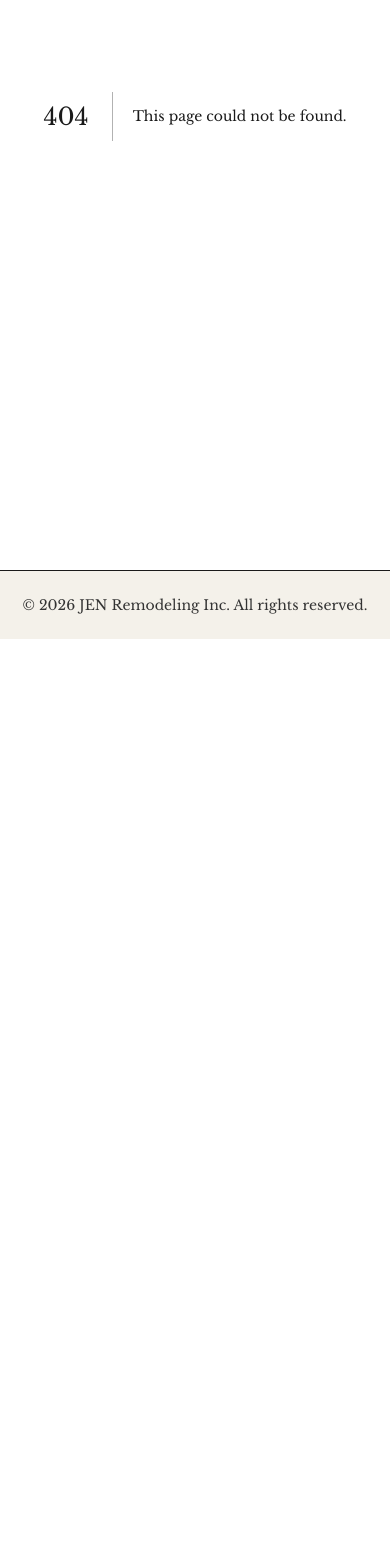
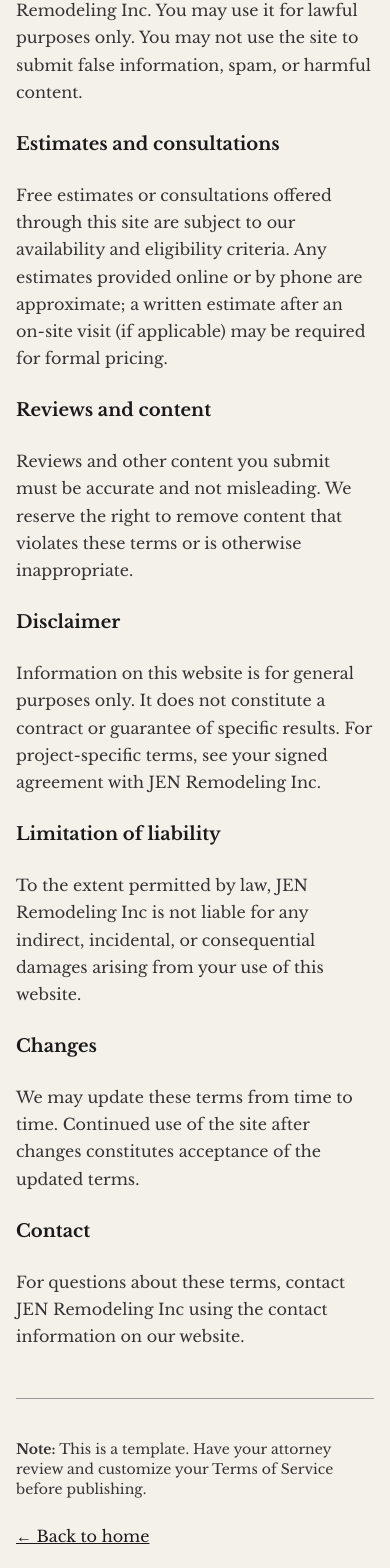
Before and after one commit to tin365/jen-remodeling-inc, a Next.js app: page /terms in a window 390 px wide. Before the commit this address had no page. Shown: the part 372-1940 px from the top of the page. Before the commit the page ends 1011 px from the top, so only its background shows below. Built offline with nearby package versions, Linux system fonts and the light colour scheme.

Commit message:
Add phone +60174398540, Privacy/Terms pages, footer links, legal docs

```diff
--- /dev/null
+++ b/src/app/privacy/page.tsx
@@ -0,0 +1,59 @@
+import type { Metadata } from 'next'
+import Link from 'next/link'
+
+export const metadata: Metadata = {
+  title: 'Privacy Policy | JEN Remodeling Inc',
+  description: 'Privacy policy for JEN Remodeling Inc. How we collect, use, and protect your information.',
+  robots: { index: true, follow: true },
+}
+
+export default function PrivacyPage() {
+  return (
+    <div className="min-h-screen bg-paper">
+      <div className="max-w-content mx-auto px-4 sm:px-6 py-12">
+        <h1 className="text-2xl sm:text-3xl font-bold text-ink mb-6">Privacy Policy</h1>
+        <p className="text-sm text-ink-light mb-8">Last updated: [Add date]. JEN Remodeling Inc (&quot;we,&quot; &quot;us,&quot; &quot;our&quot;) respects your privacy.</p>
+
+        <section className="prose prose-stone max-w-none space-y-6 text-ink-light">
+          <h2 className="text-lg font-semibold text-ink">Information we collect</h2>
+          <p>
+            When you use our contact form or submit a review, we collect the information you provide (such as name, email, phone, and message). This information is used to respond to your inquiry, provide estimates, and improve our services.
+          </p>
+
+          <h2 className="text-lg font-semibold text-ink">How we use your information</h2>
+          <p>
+            We use your information to communicate with you, process requests, and send notifications related to your submission (e.g. confirmation that we received your message). We do not sell your personal information to third parties.
+          </p>
+
+          <h2 className="text-lg font-semibold text-ink">Data storage and security</h2>
+          <p>
+            Form and review data are stored securely using Supabase. We may use email services (e.g. Resend) to send notifications. We take reasonable steps to protect your information.
+          </p>
+
+          <h2 className="text-lg font-semibold text-ink">Your rights</h2>
+          <p>
+            You may contact us to request access to, correction of, or deletion of your personal information. Contact us at the email or address on our Contact page.
+          </p>
+
+          <h2 className="text-lg font-semibold text-ink">Cookies and tracking</h2>
+          <p>
+            We may use cookies or similar technologies for site functionality and error reporting (e.g. Sentry). See your browser settings to manage cookies.
+          </p>
+
+          <h2 className="text-lg font-semibold text-ink">Contact</h2>
+          <p>
+            For privacy-related questions, contact JEN Remodeling Inc at the contact information on our website.
+          </p>
+        </section>
+
+        <p className="mt-10 text-sm text-ink-light">
+          <strong>Note:</strong> This is a template. Have your attorney review and customize your Privacy Policy before publishing.
+        </p>
+
+        <p className="mt-6">
+          <Link href="/" className="text-ink underline hover:decoration-2">← Back to home</Link>
+        </p>
+      </div>
+    </div>
+  )
+}
--- /dev/null
+++ b/src/app/terms/page.tsx
@@ -0,0 +1,64 @@
+import type { Metadata } from 'next'
+import Link from 'next/link'
+
+export const metadata: Metadata = {
+  title: 'Terms of Service | JEN Remodeling Inc',
+  description: 'Terms of use for the JEN Remodeling Inc website.',
+  robots: { index: true, follow: true },
+}
+
+export default function TermsPage() {
+  return (
+    <div className="min-h-screen bg-paper">
+      <div className="max-w-content mx-auto px-4 sm:px-6 py-12">
+        <h1 className="text-2xl sm:text-3xl font-bold text-ink mb-6">Terms of Service</h1>
+        <p className="text-sm text-ink-light mb-8">Last updated: [Add date]. By using this website, you agree to these terms.</p>
+
+        <section className="prose prose-stone max-w-none space-y-6 text-ink-light">
+          <h2 className="text-lg font-semibold text-ink">Use of website</h2>
+          <p>
+            This website is owned and operated by JEN Remodeling Inc. You may use it for lawful purposes only. You may not use the site to submit false information, spam, or harmful content.
+          </p>
+
+          <h2 className="text-lg font-semibold text-ink">Estimates and consultations</h2>
+          <p>
+            Free estimates or consultations offered through this site are subject to our availability and eligibility criteria. Any estimates provided online or by phone are approximate; a written estimate after an on-site visit (if applicable) may be required for formal pricing.
+          </p>
+
+          <h2 className="text-lg font-semibold text-ink">Reviews and content</h2>
+          <p>
+            Reviews and other content you submit must be accurate and not misleading. We reserve the right to remove content that violates these terms or is otherwise inappropriate.
+          </p>
+
+          <h2 className="text-lg font-semibold text-ink">Disclaimer</h2>
+          <p>
+            Information on this website is for general purposes only. It does not constitute a contract or guarantee of specific results. For project-specific terms, see your signed agreement with JEN Remodeling Inc.
+          </p>
+
+          <h2 className="text-lg font-semibold text-ink">Limitation of liability</h2>
+          <p>
+            To the extent permitted by law, JEN Remodeling Inc is not liable for any indirect, incidental, or consequential damages arising from your use of this website.
+          </p>
+
+          <h2 className="text-lg font-semibold text-ink">Changes</h2>
+          <p>
+            We may update these terms from time to time. Continued use of the site after changes constitutes acceptance of the updated terms.
+          </p>
+
+          <h2 className="text-lg font-semibold text-ink">Contact</h2>
+          <p>
+            For questions about these terms, contact JEN Remodeling Inc using the contact information on our website.
+          </p>
+        </section>
+
+        <p className="mt-10 text-sm text-ink-light">
+          <strong>Note:</strong> This is a template. Have your attorney review and customize your Terms of Service before publishing.
+        </p>
+
+        <p className="mt-6">
+          <Link href="/" className="text-ink underline hover:decoration-2">← Back to home</Link>
+        </p>
+      </div>
+    </div>
+  )
+}
--- a/src/components/Contact.tsx
+++ b/src/components/Contact.tsx
@@ -158,7 +158,7 @@
             <div className="p-3 sm:p-6 border border-rule-light text-center">
               <span className="text-xl sm:text-2xl block mb-2 sm:mb-3">📞</span>
               <h3 className="text-sm sm:text-base mb-1 sm:mb-2">Call Us</h3>
-              <p className="text-xs sm:text-[0.95rem]"><a href="tel:+1234567890" className="text-ink underline hover:decoration-2">(123) 456-7890</a></p>
+              <p className="text-xs sm:text-[0.95rem]"><a href="tel:+60174398540" className="text-ink underline hover:decoration-2">+60 17-439 8540</a></p>
               <p className="text-xs sm:text-sm text-ink-light hidden sm:block">Mon-Fri: 8AM - 6PM</p>
             </div>
             <div className="p-3 sm:p-6 border border-rule-light text-center">
@@ -219,7 +219,7 @@
               <div className="grid grid-cols-1 md:grid-cols-2 gap-4 mb-4">
                 <div className="mb-4 md:mb-0">
                   <label htmlFor="phone" className="block text-sm mb-1.5">Phone Number *</label>
-                  <input type="tel" id="phone" name="phone" value={formData.phone} onChange={handleChange} className={`${inputBase} border-rule ${errors.phone ? inputError : ''}`} placeholder="(123) 456-7890" />
+                  <input type="tel" id="phone" name="phone" value={formData.phone} onChange={handleChange} className={`${inputBase} border-rule ${errors.phone ? inputError : ''}`} placeholder="+60 17-439 8540" />
                   {errors.phone && <span className="text-ink text-sm mt-1 block">{errors.phone}</span>}
                 </div>
                 <div>
--- a/src/components/Footer.tsx
+++ b/src/components/Footer.tsx
@@ -1,12 +1,17 @@
 import React from 'react'
+import Link from 'next/link'
 
 export default function Footer() {
   return (
-    <footer className="bg-paper border-t border-rule py-6 sm:py-8 px-4 sm:px-6 text-center mt-8">
-      <div className="max-w-content mx-auto">
+    <footer className="bg-paper border-t border-rule py-6 sm:py-8 px-4 sm:px-6 mt-8">
+      <div className="max-w-content mx-auto text-center">
         <p className="text-sm text-ink-light m-0">
           &copy; 2026 JEN Remodeling Inc. All rights reserved.
         </p>
+        <nav className="mt-3 flex flex-wrap justify-center gap-x-4 gap-y-1 text-sm text-ink-light" aria-label="Legal">
+          <Link href="/privacy" className="underline hover:text-ink">Privacy Policy</Link>
+          <Link href="/terms" className="underline hover:text-ink">Terms of Service</Link>
+        </nav>
       </div>
     </footer>
   )
--- a/src/components/Landing.tsx
+++ b/src/components/Landing.tsx
@@ -130,7 +130,7 @@
             <Link href="/projects">View Our Portfolio</Link>
           </p>
           <p className="text-sm text-ink-light mt-4">
-            Call (123) 456-7890 · info@jenremodeling.com · Mon–Fri 8AM–6PM
+            Call +60 17-439 8540 · info@jenremodeling.com · Mon–Fri 8AM–6PM
           </p>
         </div>
       </section>
--- a/src/components/Projects.tsx
+++ b/src/components/Projects.tsx
@@ -293,8 +293,8 @@
             <Link href="/contact" className={`${ctaBtn} bg-ink text-paper hover:bg-ink-light hover:border-ink-light`}>
               Get Free Estimate
             </Link>
-            <a href="tel:+1234567890" className={`${ctaBtn} bg-transparent text-ink hover:bg-ink hover:text-white`}>
-              Call (123) 456-7890
+            <a href="tel:+60174398540" className={`${ctaBtn} bg-transparent text-ink hover:bg-ink hover:text-white`}>
+              Call +60 17-439 8540
             </a>
           </div>
         </div>
--- a/src/components/Services.tsx
+++ b/src/components/Services.tsx
@@ -90,7 +90,7 @@
           <p className="mb-6">Expert remodeling services for every room in your house. Quality craftsmanship, stunning results.</p>
           <div className="flex flex-wrap justify-center gap-4 sm:flex-row sm:flex-nowrap">
             <Link href="/contact" className={`${btn} ${btnPrimary}`}>Get Free Estimate</Link>
-            <a href="tel:+1234567890" className={`${btn} ${btnSecondary}`}>Call Now</a>
+            <a href="tel:+60174398540" className={`${btn} ${btnSecondary}`}>Call Now</a>
           </div>
         </div>
       </section>
@@ -139,7 +139,7 @@
             <div>
               <div className="text-2xl block mb-2">📞</div>
               <h3 className="text-xs uppercase tracking-wider font-normal text-ink-light mb-1">Call Us</h3>
-              <p className="text-sm text-ink"><a href="tel:+1234567890">(123) 456-7890</a></p>
+              <p className="text-sm text-ink"><a href="tel:+60174398540">+60 17-439 8540</a></p>
             </div>
             <div>
               <div className="text-2xl block mb-2">✉️</div>
```
Also changed, not shown: 1 other file (tests, documents, lock files or other folders).
